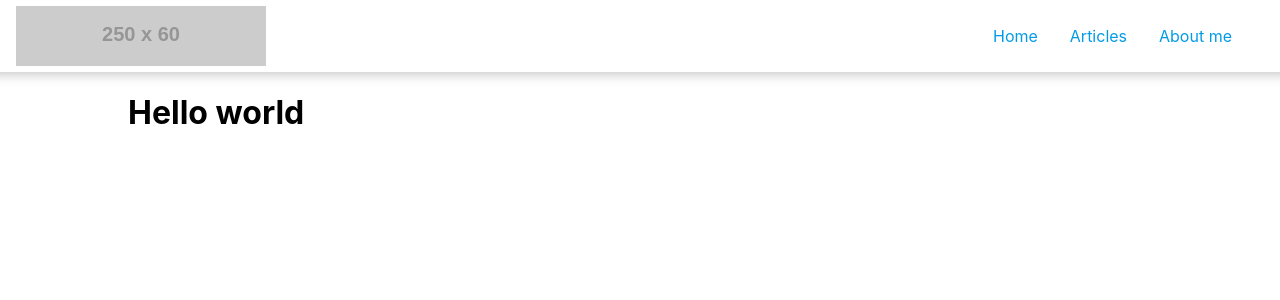
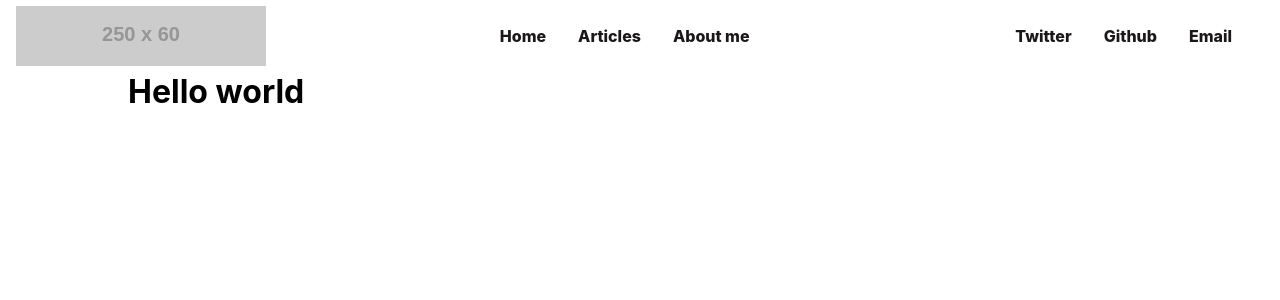
Before and after one commit to VincentKempers/research-blog, a React (Create React App) app: page / in a window 1280 px wide. Shown: the top 300 px of the page. Built offline with nearby package versions, Linux system fonts and the light colour scheme.

Commit message:
add global and colors and add socials to header

```diff
--- a/src/components/App.js
+++ b/src/components/App.js
@@ -1,7 +1,10 @@
 import React, { Component } from "react";
 import Header from "./Header/Header";
+import "../styles/_global.css";
+import "../styles/_colors.css";
 import Main from "./Main/Main";
 import "./App.css";
+
 
 class App extends Component {
   render() {
--- a/src/components/Header/Header.css
+++ b/src/components/Header/Header.css
@@ -5,15 +5,13 @@
   padding: 0 1rem;
   align-items: center;
   height: 4.5rem;
-  -webkit-box-shadow: 5px -20px 11px 23px rgba(0,0,0,0.21);
-  -moz-box-shadow: 5px -20px 11px 23px rgba(0,0,0,0.21);
-  box-shadow: 5px -20px 11px 23px rgba(0,0,0,0.21);
+  background-color: white;
 }
 
 .App-header > ul {
   display: flex;
   flex-direction: row;
-  justify-content: flex-end;
+  justify-content: center;
   list-style: none;
 }
 
@@ -23,13 +21,14 @@
 
 .App-header > ul > li > a {
   text-decoration: none;
-  color: var(--md-light-blue-600);
+  font-weight: 800;
+  color: var(--md-bauhaus--black);
 }
 
 .App-header > ul > li > a:visited {
-  color: var(--md-light-blue-600);
+  color: var(--md-bauhaus--black);
 }
 
 .App-header > ul > li > a:hover {
-  color: var(--md-light-blue-900);
+  color: var(--md-bauhaus--mint-green);
 }
--- a/src/components/Header/Header.js
+++ b/src/components/Header/Header.js
@@ -20,6 +20,11 @@ class Header extends Component {
             <Link to="/About"> About me </Link>
           </li>
         </ul>
+        <ul className="App-header__links">
+          <li><a href="https://twitter.com/vincentkempers">Twitter</a></li>
+          <li><a href="https://github.com/VincentKempers">Github</a></li>
+          <li><a href="mailto::me@vncn.tk">Email</a></li>
+        </ul>
       </header>
     );
   }
```
